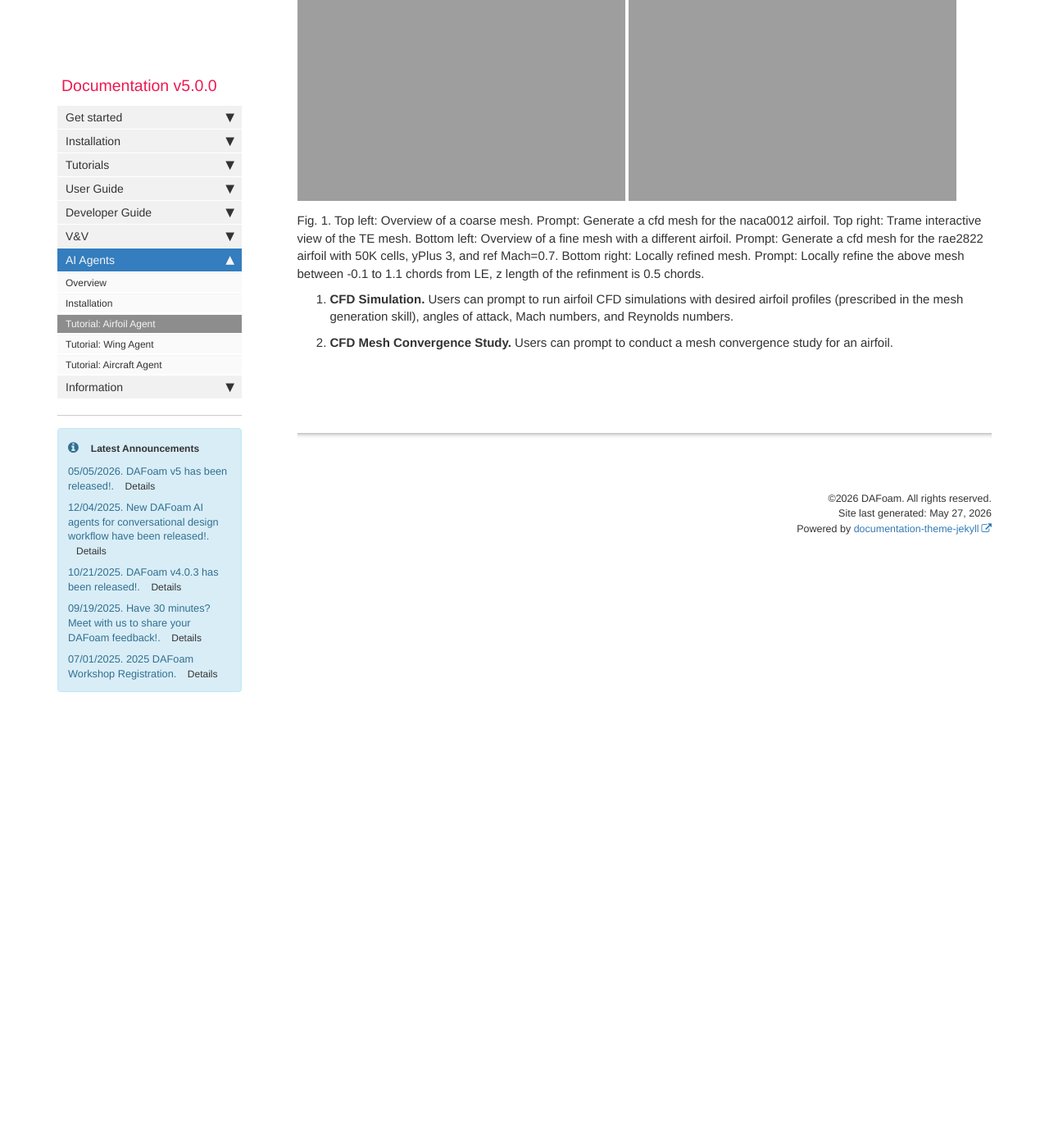
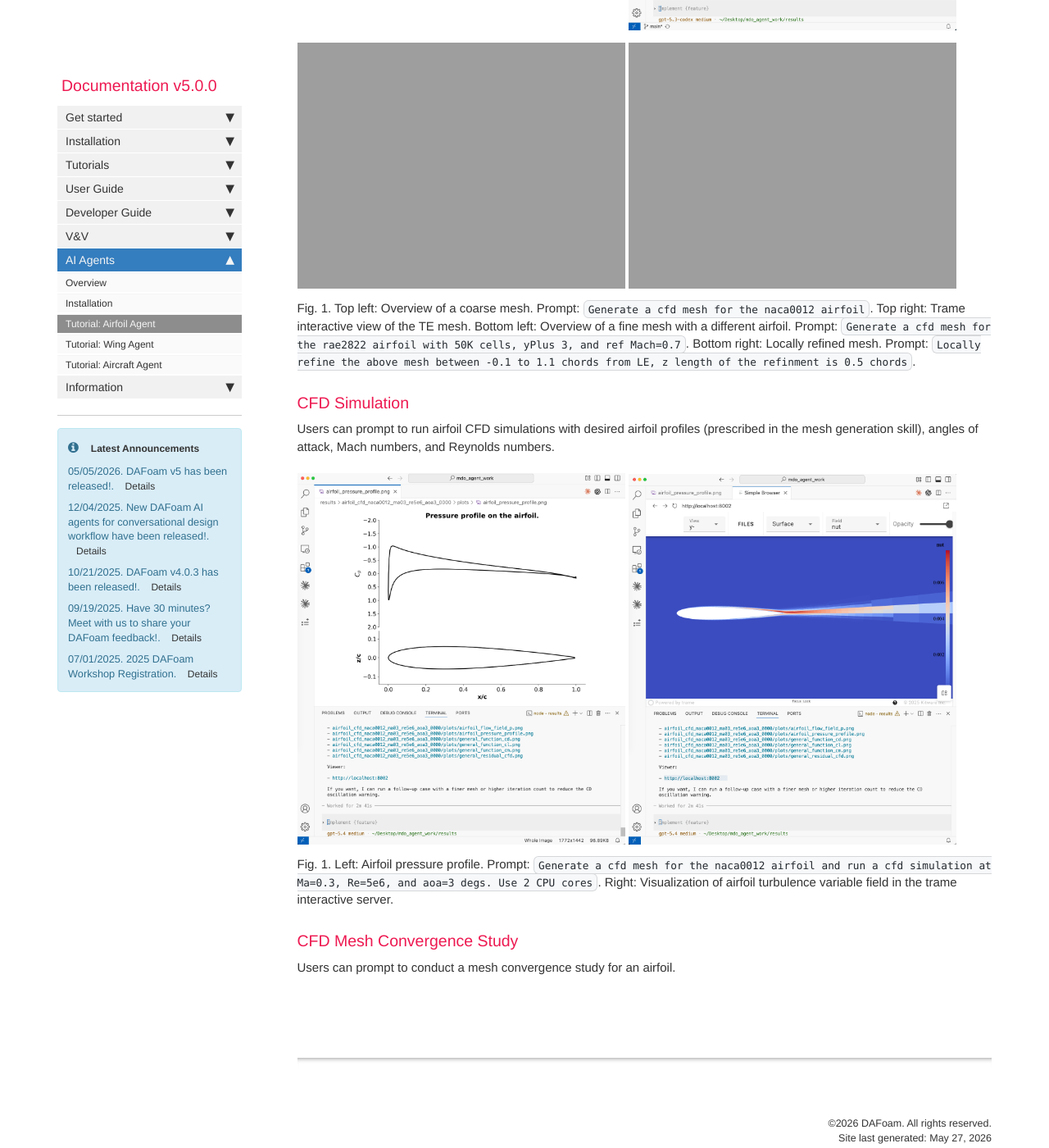
Before and after one commit to DAFoam/DAFoam.github.io, a Jekyll site: the page built from pages/mydoc/mydoc_ai_assistant_airfoil.md, in a window 1280 px wide and 1400 px high, scrolled down 1821 px. Shown: the whole window at 82% size. Built offline with Jekyll 4.4.1, drawn with Linux system fonts in a browser that asks for light colours; comment, search, counter and statistics services are not loaded; some of the changed text lies outside the part shown.

Commit message:
content update

```diff
--- a/pages/mydoc/mydoc_ai_assistant_airfoil.md
+++ b/pages/mydoc/mydoc_ai_assistant_airfoil.md
@@ -159,17 +159,28 @@ The airfoil agent supports these skills:
 
 ## Agent Capability demos
 
-1. **Mesh Generation.** Users can prompt to generate airfoil mesh with desired airfoil profiles, mesh densities, yPlus, and local refinement.
+### Mesh Generation
+
+Users can prompt to generate airfoil mesh with desired airfoil profiles, mesh densities, yPlus, and local refinement.
 
 <img src="{{ site.url }}{{ site.baseurl }}/images/tutorials/AI-airfoil-mesh-coarse.png" style="width:400px !important;" />
 <img src="{{ site.url }}{{ site.baseurl }}/images/tutorials/AI-airfoil-mesh-trame.png" style="width:400px !important;" />
 <img src="{{ site.url }}{{ site.baseurl }}/images/tutorials/AI-airfoil-mesh-fine.png" style="width:400px !important;" />
 <img src="{{ site.url }}{{ site.baseurl }}/images/tutorials/AI-airfoil-mesh-local-refine.png" style="width:400px !important;" />
 
-Fig. 1. Top left: Overview of a coarse mesh. Prompt: Generate a cfd mesh for the naca0012 airfoil. Top right: Trame interactive view of the TE mesh. Bottom left: Overview of a fine mesh with a different airfoil. Prompt: Generate a cfd mesh for the rae2822 airfoil with 50K cells, yPlus 3, and ref Mach=0.7. Bottom right: Locally refined mesh. Prompt: Locally refine the above mesh between -0.1 to 1.1 chords from LE, z length of the refinment is 0.5 chords.
+Fig. 1. Top left: Overview of a coarse mesh. Prompt: `Generate a cfd mesh for the naca0012 airfoil`. Top right: Trame interactive view of the TE mesh. Bottom left: Overview of a fine mesh with a different airfoil. Prompt: `Generate a cfd mesh for the rae2822 airfoil with 50K cells, yPlus 3, and ref Mach=0.7`. Bottom right: Locally refined mesh. Prompt: `Locally refine the above mesh between -0.1 to 1.1 chords from LE, z length of the refinment is 0.5 chords`.
 
-2. **CFD Simulation.** Users can prompt to run airfoil CFD simulations with desired airfoil profiles (prescribed in the mesh generation skill), angles of attack, Mach numbers, and Reynolds numbers.
+### CFD Simulation
 
-2. **CFD Mesh Convergence Study.** Users can prompt to conduct a mesh convergence study for an airfoil.
+Users can prompt to run airfoil CFD simulations with desired airfoil profiles (prescribed in the mesh generation skill), angles of attack, Mach numbers, and Reynolds numbers.
+
+<img src="{{ site.url }}{{ site.baseurl }}/images/tutorials/AI-airfoil-cfd-pressure-profile.png" style="width:400px !important;" />
+<img src="{{ site.url }}{{ site.baseurl }}/images/tutorials/AI-airfoil-cfd-trame-nut.png" style="width:400px !important;" />
+
+Fig. 1. Left: Airfoil pressure profile. Prompt: `Generate a cfd mesh for the naca0012 airfoil and run a cfd simulation at Ma=0.3, Re=5e6, and aoa=3 degs. Use 2 CPU cores`. Right: Visualization of airfoil turbulence variable field in the trame interactive server.
+
+### CFD Mesh Convergence Study
+
+Users can prompt to conduct a mesh convergence study for an airfoil.
 
 {% include links.html %}
```
Also changed, not shown: images/tutorials/AI-airfoil-cfd-pressure-profile.png (added), images/tutorials/AI-airfoil-cfd-trame-nut.png (added).
